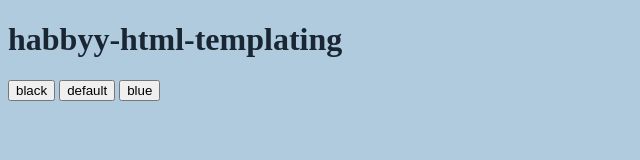
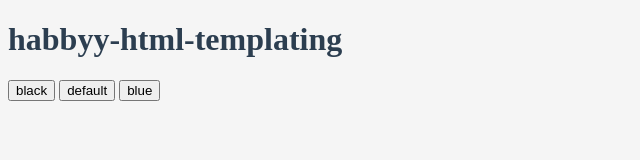
Before and after one commit to Luquor/habbyy-html-templating, a plain HTML site: page index.html in a window 1280 px wide. Shown: the whole page, without its empty margins (0-640 px from the left). Drawn offline with Linux system fonts and the light colour scheme.

Commit message:
Correction

```diff
--- a/index.html
+++ b/index.html
@@ -4,6 +4,7 @@
     <meta charset="UTF-8">
     <meta name="viewport" content="width=device-width, initial-scale=1.0">
 
+    <link rel="stylesheet" href="./static/themes/default.css">
     <link rel="stylesheet" href="./static/styles/main.css">
 
     <title>habbyy-html-templating</title>
--- a/static/styles/main.css
+++ b/static/styles/main.css
@@ -1,8 +1,3 @@
-/* Import the themes */
-@import url("../themes/default.css");
-@import url("../themes/black.css");
-@import url("../themes/blue.css");
-
 body {
     background-color: var(--bg-color);
     color: var(--text-color);
```
